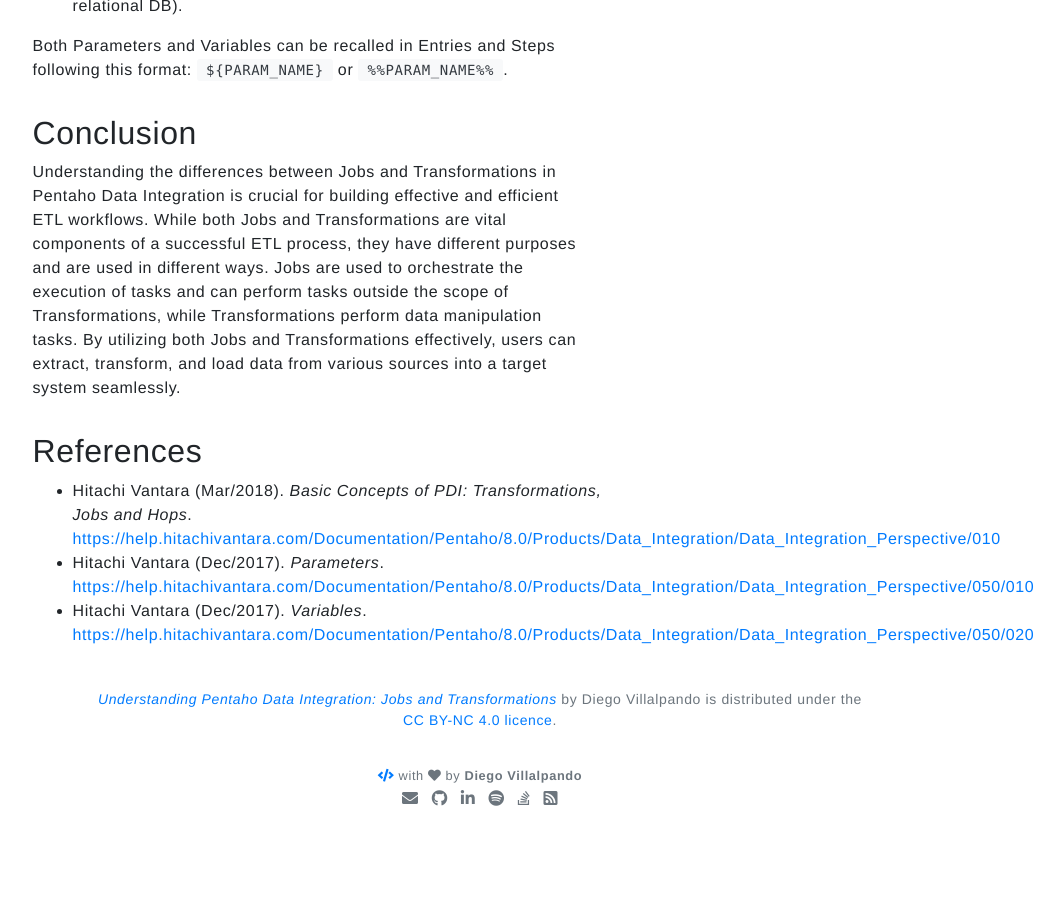
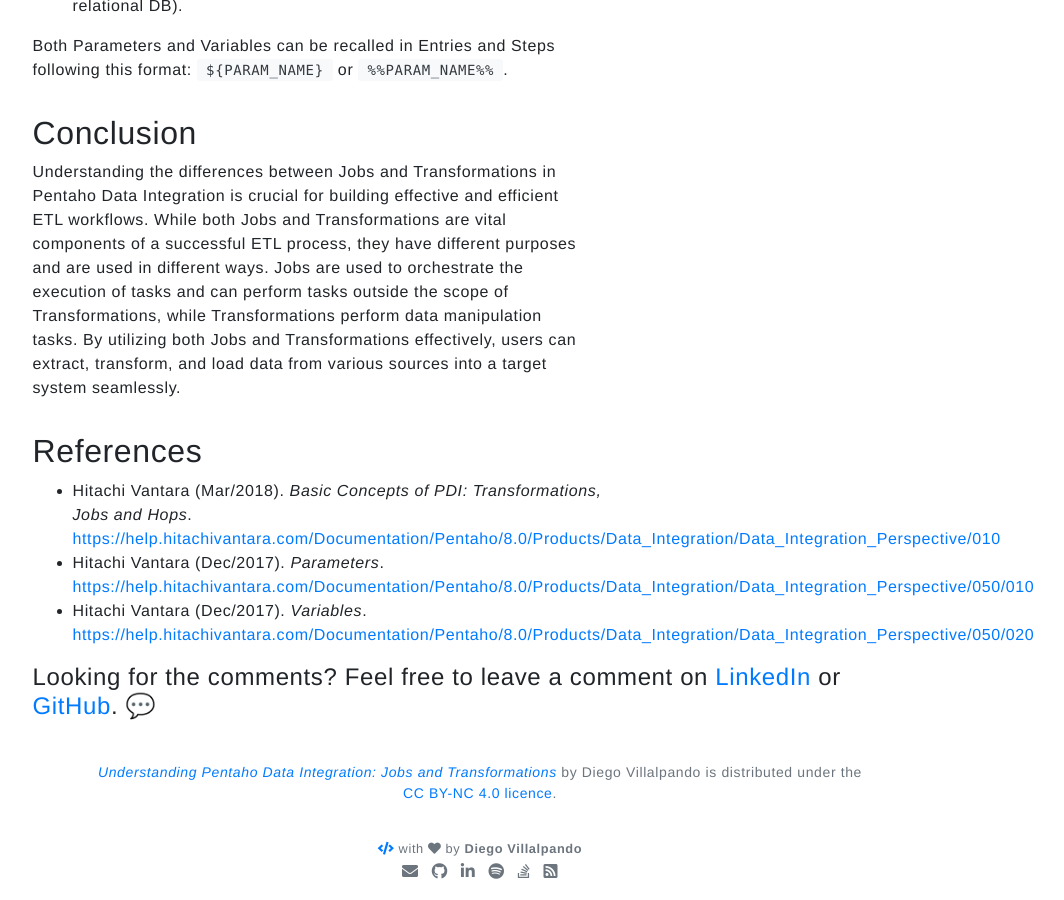
Before and after one commit to Dialvive/dialvive.dev, a Jekyll site: the page built from _posts/2023-04-29-Understanding-Pentaho-Data-Integration-Jobs-and-Transformations.md, in a window 1280 px wide and 900 px high, scrolled down 2750 px. Shown: the whole window, without its empty margins (160-1224 px from the left). Built offline with Jekyll 4.4.1, drawn with Linux system fonts in a browser that asks for light colours; nearby versions of some CDN libraries; emoji names are drawn with the system emoji font; our own code applies the rules of GitHub Pages for plain Markdown files; before the commit the page ends 3577 px from its top, so only the background shows below that.

Commit message:
Update 2023-04-29-Understanding-Pentaho-Data-Integration-Jobs-and-Transformations.md

```diff
--- a/_posts/2023-04-29-Understanding-Pentaho-Data-Integration-Jobs-and-Transformations.md
+++ b/_posts/2023-04-29-Understanding-Pentaho-Data-Integration-Jobs-and-Transformations.md
@@ -60,3 +60,5 @@ Understanding the differences between Jobs and Transformations in Pentaho Data I
 - Hitachi Vantara (Mar/2018). *Basic Concepts of PDI: Transformations, Jobs and Hops*. <https://help.hitachivantara.com/Documentation/Pentaho/8.0/Products/Data_Integration/Data_Integration_Perspective/010>
 - Hitachi Vantara (Dec/2017). *Parameters*. <https://help.hitachivantara.com/Documentation/Pentaho/8.0/Products/Data_Integration/Data_Integration_Perspective/050/010>
 - Hitachi Vantara (Dec/2017). *Variables*. <https://help.hitachivantara.com/Documentation/Pentaho/8.0/Products/Data_Integration/Data_Integration_Perspective/050/020>
+
+#### Looking for the comments? Feel free to leave a comment on [LinkedIn](https://www.linkedin.com/pulse/discover-key-differences-between-jobs-transformations-diego-a-/?trackingId=rMeAzKWkQVWgN0WqMlPd6g%3D%3D) or [GitHub](https://github.com/Dialvive/dialvive.dev/issues/4). :speech_balloon:
```
